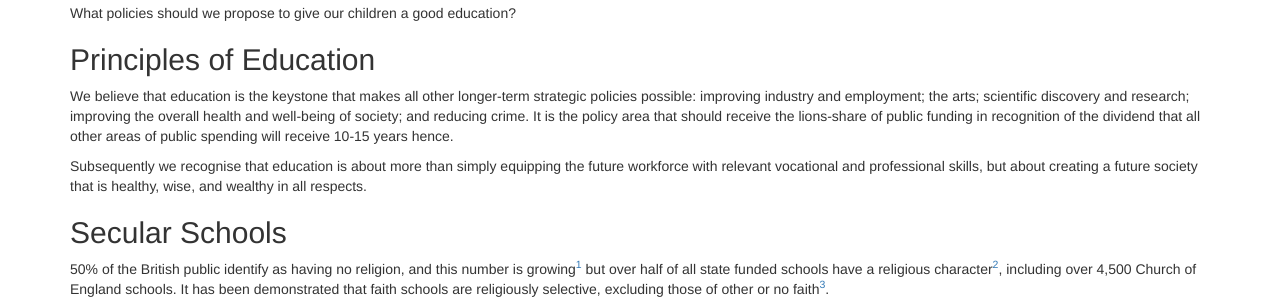
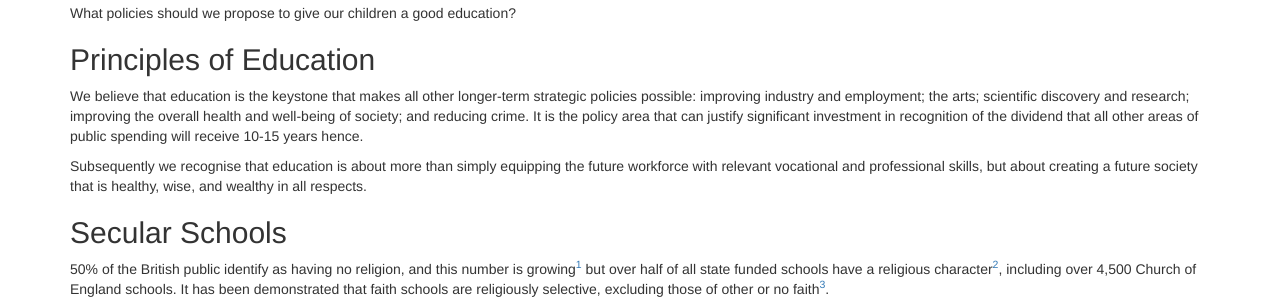
Before and after one commit to openpolitics/manifesto, a Jekyll site: the page built from manifesto/education.md, in a window 1280 px wide. Shown: the part 167-467 px from the top of the page. Built offline with Jekyll 4.4.1, drawn with Linux system fonts in a browser that asks for light colours; nearby versions of some CDN libraries; library files that are not in the unit come from our copies.

Commit message:
Update education.md

```diff
--- a/manifesto/education.md
+++ b/manifesto/education.md
@@ -11,7 +11,7 @@ What policies should we propose to give our children a good education?
 
 ## Principles of Education
 
-We believe that education is the keystone that makes all other longer-term strategic policies possible: improving industry and employment; the arts; scientific discovery and research; improving the overall health and well-being of society; and reducing crime. It is the policy area that should receive the lions-share of public funding in recognition of the dividend that all other areas of public spending will receive 10-15 years hence.
+We believe that education is the keystone that makes all other longer-term strategic policies possible: improving industry and employment; the arts; scientific discovery and research; improving the overall health and well-being of society; and reducing crime. It is the policy area that can justify significant investment in recognition of the dividend that all other areas of public spending will receive 10-15 years hence.
 
 Subsequently we recognise that education is about more than simply equipping the future workforce with relevant vocational and professional skills, but about creating a future society that is healthy, wise, and wealthy in all respects.
 
```
